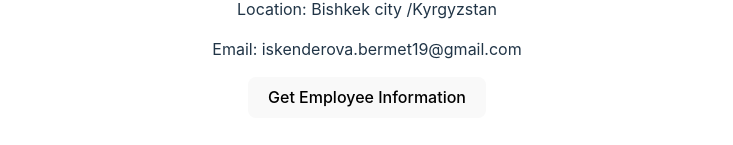
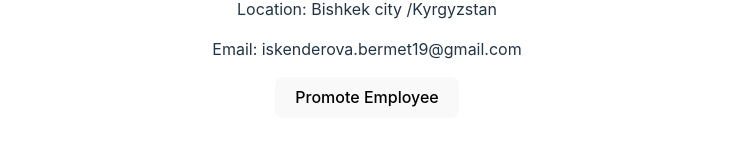
Before and after one commit to isbembi/ReactProject21.11, a React (Vite) app: page / in a window 1280 px wide. Shown: the part 465-610 px from the top of the page, without its empty margins (273-1006 px from the left). Built offline with nearby package versions, Linux system fonts and the light colour scheme.

Commit message:
Text of the button was changed to <<Promote Employee>>

```diff
--- a/src/Component.jsx
+++ b/src/Component.jsx
@@ -11,7 +11,7 @@ const Component = () => {
             <p> Location: Bishkek city /Kyrgyzstan </p>
             <p>Email: iskenderova.bermet19@gmail.com</p>
             {message &&  <p>{message}</p>}
-            <button onClick={()=> setMessage ("Employee Information Displayed!" )}>Get Employee Information</button>
+            <button onClick={()=> setMessage ("Employee Information Displayed!" )}>Promote Employee</button>
         </div>
     );
 };
```
